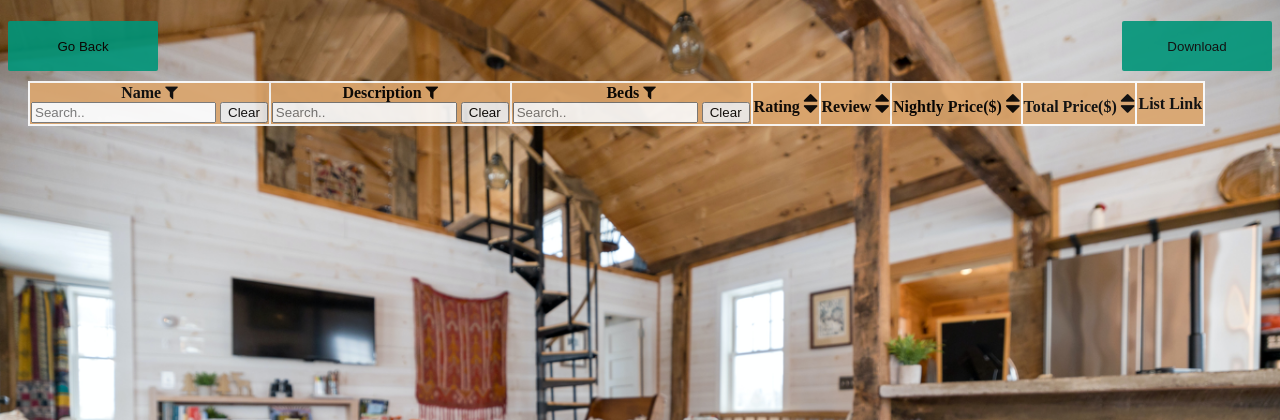
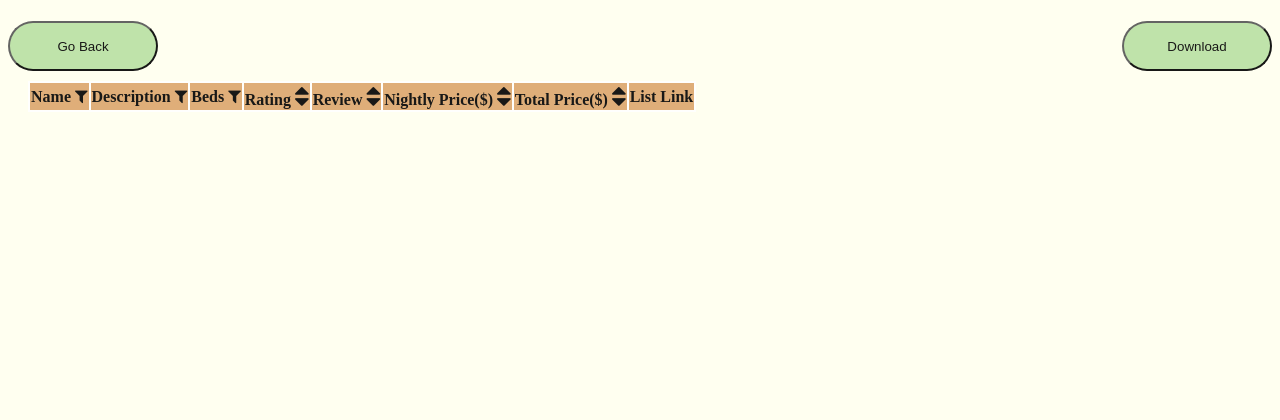
Before and after one commit to lynsitu/Airbnb-WebScraper, a Flask app: template templates/result.html in a window 1280 px wide. Shown: the top 420 px of the page. Run offline with Flask 3, Linux system fonts and the light colour scheme; the template is opened without the code that fills it, so the values that code supplies are empty.

Commit message:
Update back.css

```diff
--- a/static/css/back.css
+++ b/static/css/back.css
@@ -1,12 +1,71 @@
 body {
     opacity: 0.9;
-    background-color: #fae7bb;
-    background-image: url(bg.PNG);
+    background-color: ivory;
+/*     background-image: url(bg.PNG); */
     background-size: cover;
     font-weight: bold;
     background-repeat: no-repeat;
     overflow: scroll;
 }
+
+.searchBar {
+    cursor: pointer;
+    align-items: center;
+    justify-content: center;
+    display: flex;
+}
+
+
+.form-control, .me-2 {
+    animation: slide 1s 1;
+  }
+
+.me-2 {
+    display: none;
+  }
+
+  .form-control, .clear-2 {
+    animation: slide 1s 1;
+  }
+
+.clear-2 {
+    display: none;
+  }
+
+ .form-control, .me-1 {
+    animation: slide 1s 1;
+  }
+
+.me-1 {
+    display: none;
+  }
+
+
+  .form-control, .clear-1 {
+    animation: slide 1s 1;
+  }
+
+.clear-1 {
+    display: none;
+  }
+
+
+  .form-control, .me-3 {
+    animation: slide 1s 1;
+  }
+
+.me-3 {
+    display: none;
+  }
+
+  .form-control, .clear-3 {
+    animation: slide 1s 1;
+  }
+
+.clear-3 {
+    display: none;
+    text-align: center;
+  }
 
 .tb {
     background-color: white;
@@ -16,6 +75,13 @@ body {
     display: flex;
     justify-content: space-between;
 }
+.all-btn {
+    display: flex;
+    font-weight: bold;
+    justify-content: space-between;
+    border-radius: 50px;
+    border-color: black;
+}
 
 .back-btn {
     width: 150px;
@@ -24,13 +90,11 @@ body {
     margin-bottom: 10px;
     position: relative;
     padding: 8px 16px;
-    background: #009579;
-    border: none;
-    outline: none;
-    border-radius: 2px;
+    background: #b9e1a3;
+    border-radius: 50px;
+    border-color: black;
     cursor: pointer;
   }
-
 
 .download {
     width: 150px;
@@ -39,9 +103,8 @@ body {
     margin-bottom: 10px;
     position: relative;
     padding: 8px 16px;
-    background: #009579;
-    border: none;
-    outline: none;
-    border-radius: 2px;
+    background: #b9e1a3;
+    border-radius: 50px;
+    border-color: black;
     cursor: pointer;
   }
```
